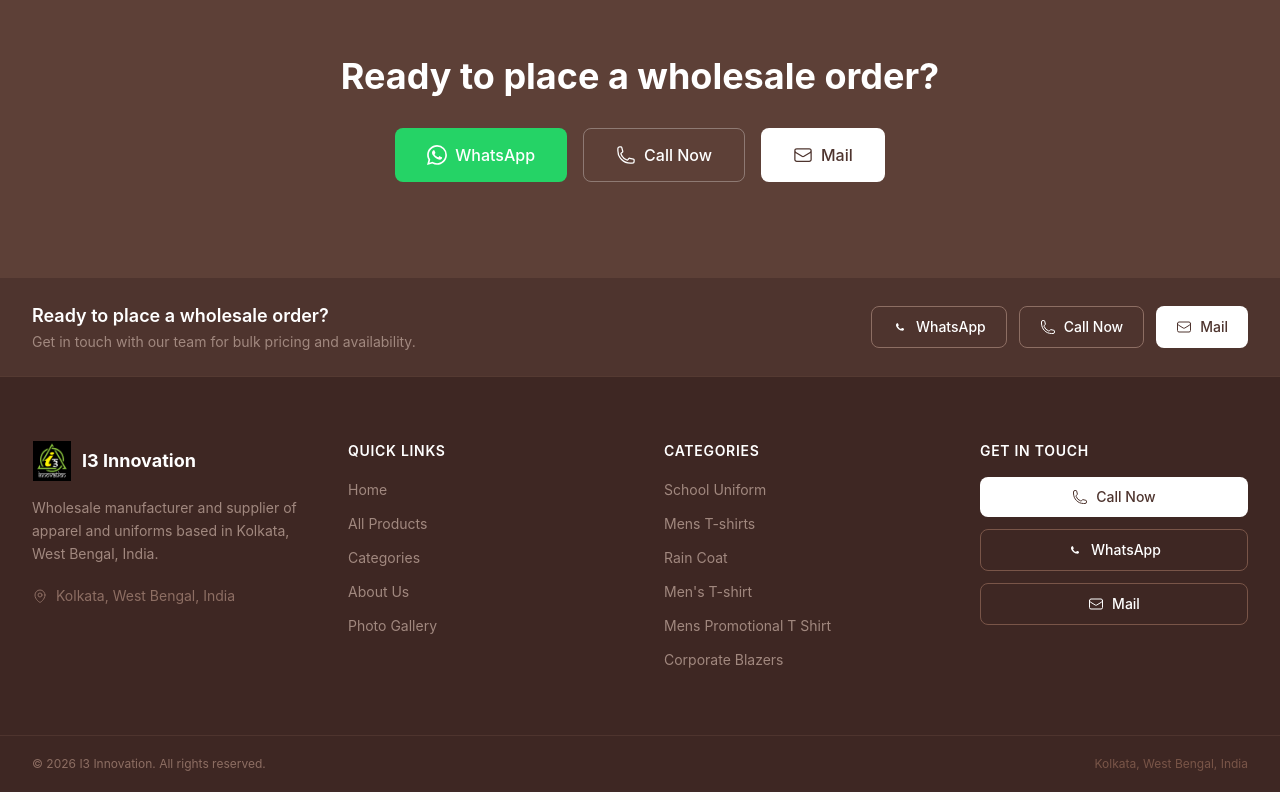
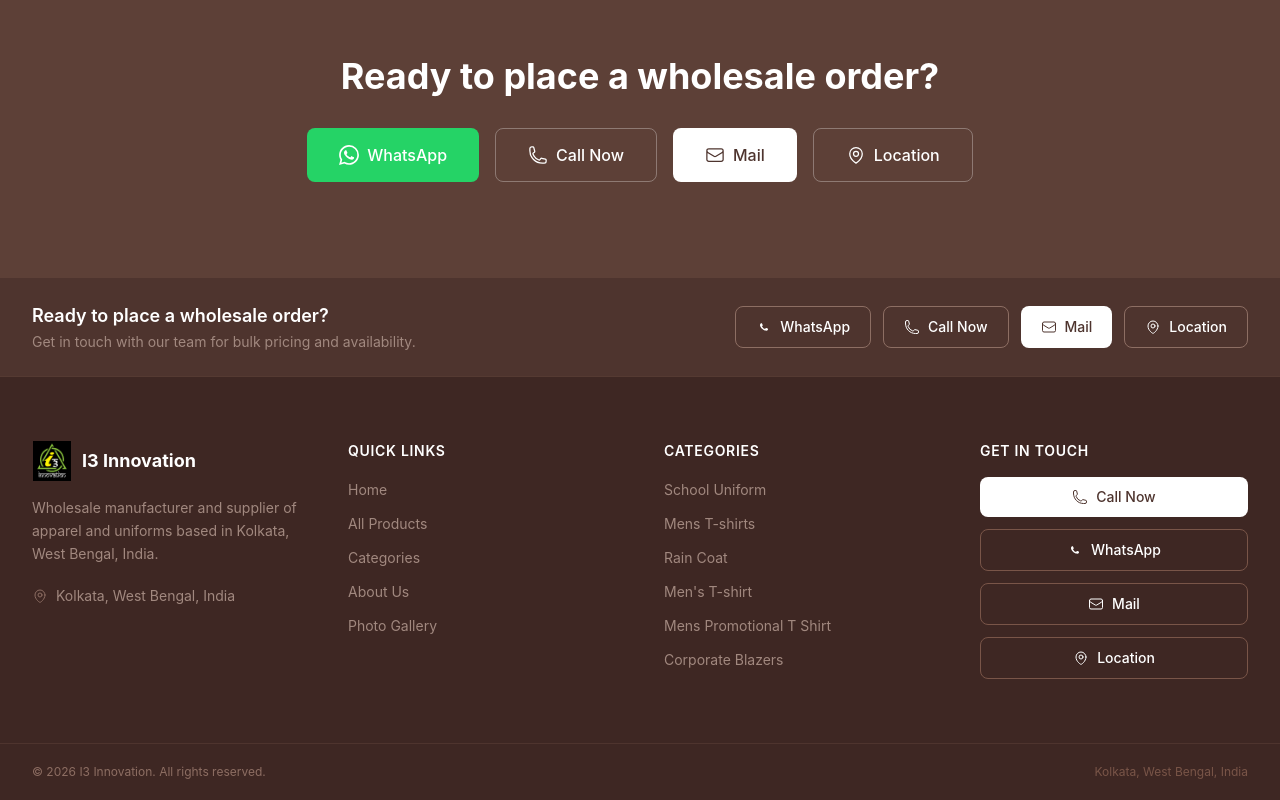
Before and after one commit to soumik7484-art/i3-innovation, a React (Vite) app in the folder website/: page / in a window 1280 px wide. Shown: the part 3654-4454 px from the top of the page. Built offline with nearby package versions, Linux system fonts and the light colour scheme; no server answers.

Commit message:
fix: center inquiry modal with portal, update chatbot full address, add location maps links

```diff
--- a/website/src/components/Chatbot.jsx
+++ b/website/src/components/Chatbot.jsx
@@ -8,6 +8,7 @@ import WholesaleInquiryModal from './WholesaleInquiryModal';
 
 const PHONE = '+916290198676';
 const EMAIL = 'i3innovation21@gmail.com';
+const FULL_ADDRESS = 'i3 Innovation, 156/37 B.T. Road, Opposite DORE MI APPARTMENTS, Northern Park Rd, near Geetanjali Apartment, Dunlop, Kolkata, West Bengal 700108';
 
 const STOP_WORDS = new Set([
   'how', 'what', 'where', 'when', 'who', 'why', 'which', 'whose', 'whom',
@@ -228,11 +229,11 @@ export default function Chatbot() {
 
       // 2. Company / Location questions
       if (
-        /where.*(located|address|city|state|factory|office|shop|based)|location|kolkata|west bengal/i.test(lower)
+        /where.*(located|address|city|state|factory|office|shop|based)|location|address|dunlop|bt road|kolkata|west bengal/i.test(lower)
       ) {
         addMessage({
           sender: 'bot',
-          text: `I3 Innovation is based in ${companyData.location}. We are a verified manufacturer and wholesale supplier of uniforms, workwear, and apparel.`,
+          text: FULL_ADDRESS,
           contactButtons: true,
         });
         return;
@@ -244,7 +245,7 @@ export default function Chatbot() {
       ) {
         addMessage({
           sender: 'bot',
-          text: `You can reach I3 Innovation directly:\n• WhatsApp / Call: ${PHONE}\n• Email: ${EMAIL}\n• Location: ${companyData.location}`,
+          text: `You can reach I3 Innovation directly:\n• WhatsApp / Call: ${PHONE}\n• Email: ${EMAIL}\n• Address: ${FULL_ADDRESS}`,
           contactButtons: true,
         });
         return;
--- a/website/src/components/Footer.jsx
+++ b/website/src/components/Footer.jsx
@@ -3,6 +3,8 @@ import { Link } from 'react-router-dom';
 import company from '../data/company.json';
 import categories from '../data/categories.json';
 import WholesaleInquiryModal from './WholesaleInquiryModal';
+
+const MAPS_URL = 'https://maps.app.goo.gl/UXS6upTKjBuj6mQS9?g_st=aw';
 
 export default function Footer() {
   const [inquiryOpen, setInquiryOpen] = useState(false);
@@ -43,6 +45,18 @@ export default function Footer() {
               </svg>
               Mail
             </button>
+            <a
+              href={MAPS_URL}
+              target="_blank"
+              rel="noopener noreferrer"
+              className="px-5 py-2.5 text-sm font-medium border border-brown-400 text-white rounded-lg hover:bg-brown-700 transition-colors flex items-center gap-2 cursor-pointer"
+            >
+              <svg className="w-4 h-4" fill="none" stroke="currentColor" viewBox="0 0 24 24">
+                <path strokeLinecap="round" strokeLinejoin="round" strokeWidth={1.5} d="M15 10.5a3 3 0 11-6 0 3 3 0 016 0z" />
+                <path strokeLinecap="round" strokeLinejoin="round" strokeWidth={1.5} d="M19.5 10.5c0 7.142-7.5 11.25-7.5 11.25S4.5 17.642 4.5 10.5a7.5 7.5 0 1115 0z" />
+              </svg>
+              Location
+            </a>
           </div>
         </div>
       </div>
@@ -59,13 +73,18 @@ export default function Footer() {
             <p className="mt-4 text-sm text-brown-300 leading-relaxed">
               Wholesale manufacturer and supplier of apparel and uniforms based in {company.location}.
             </p>
-            <div className="mt-5 flex items-center gap-2 text-sm text-brown-400">
-              <svg className="w-4 h-4 shrink-0" fill="none" stroke="currentColor" viewBox="0 0 24 24">
+            <a
+              href={MAPS_URL}
+              target="_blank"
+              rel="noopener noreferrer"
+              className="mt-5 inline-flex items-center gap-2 text-sm text-brown-300 hover:text-white transition-colors cursor-pointer"
+            >
+              <svg className="w-4 h-4 shrink-0 text-brown-400 group-hover:text-white transition-colors" fill="none" stroke="currentColor" viewBox="0 0 24 24">
                 <path strokeLinecap="round" strokeLinejoin="round" strokeWidth={1.5} d="M15 10.5a3 3 0 11-6 0 3 3 0 016 0z" />
                 <path strokeLinecap="round" strokeLinejoin="round" strokeWidth={1.5} d="M19.5 10.5c0 7.142-7.5 11.25-7.5 11.25S4.5 17.642 4.5 10.5a7.5 7.5 0 1115 0z" />
               </svg>
-              {company.location}
-            </div>
+              <span>{company.location}</span>
+            </a>
           </div>
 
           {/* Quick Links */}
@@ -131,6 +150,18 @@ export default function Footer() {
                 </svg>
                 Mail
               </button>
+              <a
+                href={MAPS_URL}
+                target="_blank"
+                rel="noopener noreferrer"
+                className="w-full px-4 py-2.5 text-sm font-medium text-white border border-brown-500 rounded-lg hover:bg-brown-800 transition-colors flex items-center justify-center gap-2 cursor-pointer"
+              >
+                <svg className="w-4 h-4" fill="none" stroke="currentColor" viewBox="0 0 24 24">
+                  <path strokeLinecap="round" strokeLinejoin="round" strokeWidth={1.5} d="M15 10.5a3 3 0 11-6 0 3 3 0 016 0z" />
+                  <path strokeLinecap="round" strokeLinejoin="round" strokeWidth={1.5} d="M19.5 10.5c0 7.142-7.5 11.25-7.5 11.25S4.5 17.642 4.5 10.5a7.5 7.5 0 1115 0z" />
+                </svg>
+                Location
+              </a>
             </div>
           </div>
         </div>
--- a/website/src/components/WholesaleInquiryModal.jsx
+++ b/website/src/components/WholesaleInquiryModal.jsx
@@ -1,4 +1,5 @@
 import { useState, useEffect, useRef, useMemo } from 'react';
+import { createPortal } from 'react-dom';
 import categories from '../data/categories.json';
 import products from '../data/products.json';
 import filters from '../data/filters.json';
@@ -189,7 +190,7 @@ export default function WholesaleInquiryModal({ isOpen, onClose, mode = 'whatsap
 
   if (!isOpen) return null;
 
-  return (
+  return createPortal(
     <div
       className="fixed inset-0 z-[100] flex items-center justify-center p-4"
       onClick={handleBackdropClick}
@@ -525,6 +526,7 @@ export default function WholesaleInquiryModal({ isOpen, onClose, mode = 'whatsap
           </div>
         </div>
       </div>
-    </div>
+    </div>,
+    document.body
   );
 }
--- a/website/src/pages/HomePage.jsx
+++ b/website/src/pages/HomePage.jsx
@@ -6,6 +6,8 @@ import company from '../data/company.json';
 import ProductCard from '../components/ProductCard';
 import CategoryCard from '../components/CategoryCard';
 import WholesaleInquiryModal from '../components/WholesaleInquiryModal';
+
+const MAPS_URL = 'https://maps.app.goo.gl/UXS6upTKjBuj6mQS9?g_st=aw';
 
 const HomePage = () => {
   const [inquiryOpen, setInquiryOpen] = useState(false);
@@ -229,6 +231,18 @@ const HomePage = () => {
               </svg>
               Mail
             </button>
+            <a
+              href={MAPS_URL}
+              target="_blank"
+              rel="noopener noreferrer"
+              className="border border-white/30 text-white font-medium px-8 py-3.5 rounded-lg hover:bg-white/10 transition-colors cursor-pointer flex items-center gap-2"
+            >
+              <svg className="w-5 h-5" fill="none" stroke="currentColor" viewBox="0 0 24 24">
+                <path strokeLinecap="round" strokeLinejoin="round" strokeWidth={1.5} d="M15 10.5a3 3 0 11-6 0 3 3 0 016 0z" />
+                <path strokeLinecap="round" strokeLinejoin="round" strokeWidth={1.5} d="M19.5 10.5c0 7.142-7.5 11.25-7.5 11.25S4.5 17.642 4.5 10.5a7.5 7.5 0 1115 0z" />
+              </svg>
+              Location
+            </a>
           </div>
         </div>
       </section>
```
